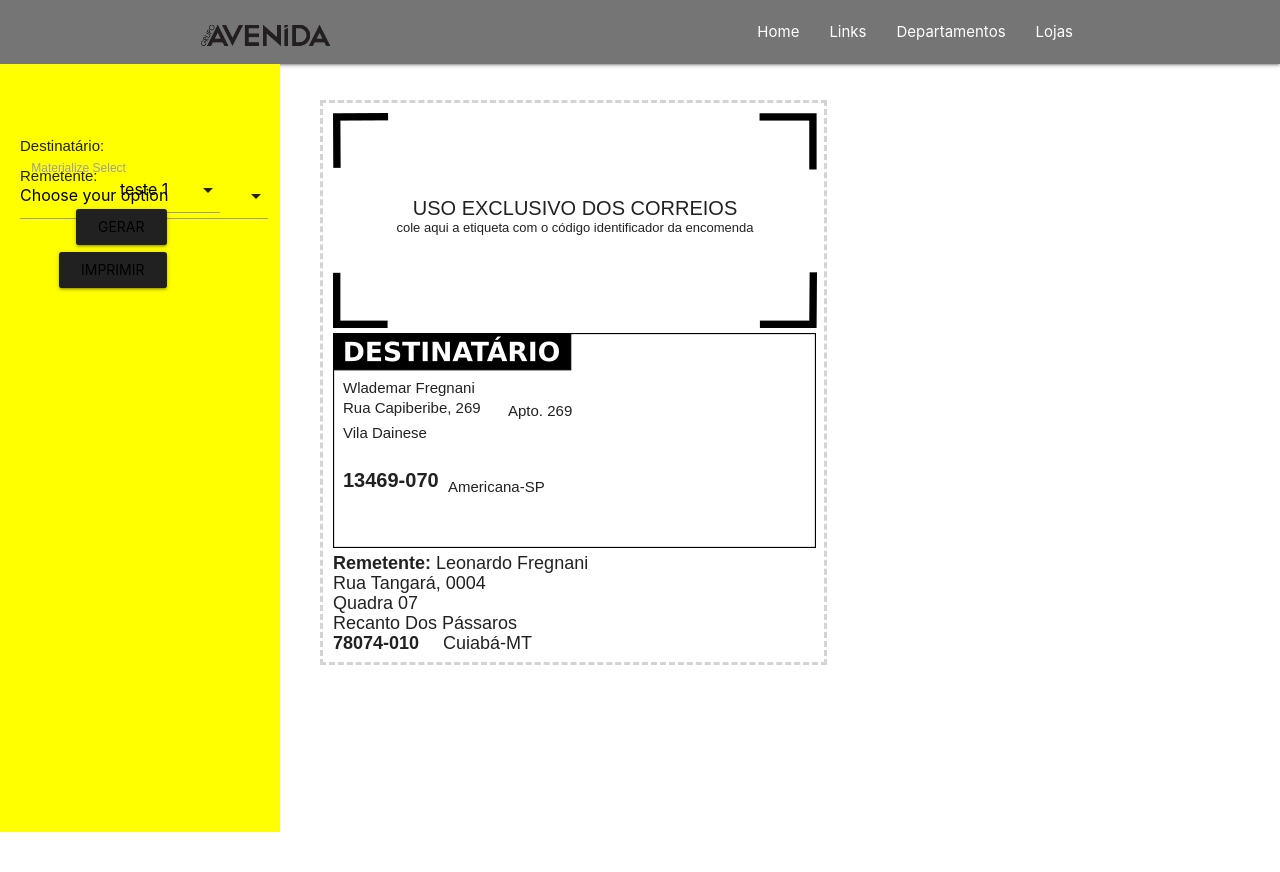
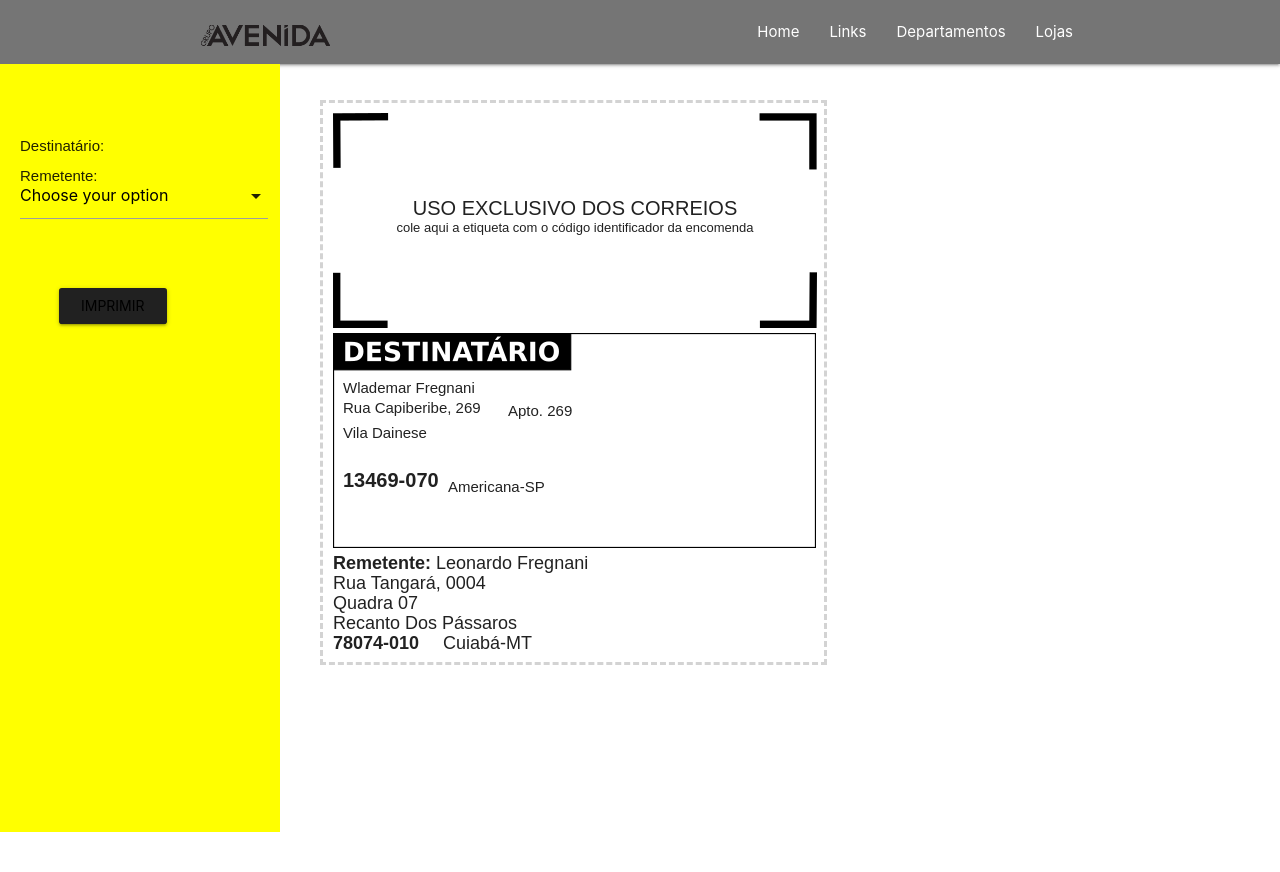
Before and after one commit to CleverssonHames/intranetgav, a Django app: template templates/intranet/etiqueta_correios.html in a window 1280 px wide. Shown: the top 872 px of the page. Run offline with Django 3.2, Linux system fonts and the light colour scheme; the template is opened without the code that fills it, so the values that code supplies are empty.

Commit message:
alterando 14

```diff
--- a/templates/intranet/etiqueta_correios.html
+++ b/templates/intranet/etiqueta_correios.html
@@ -19,7 +19,6 @@
                                 <option value="2">Option 2</option>
                                 <option value="3">Option 3</option>
                             </select>
-                        <label>Materialize Select</label>
                     </div>
                     <!-- <div class="box-destino">
                         <select>
@@ -29,10 +28,10 @@
             </div>
             <div Class="remetente">
                 <p>Remetente:</p>
-                <div class="box-remete impressao">
+                <!-- <div class="box-remete">
                     <select name="" id="">
                         <option value="1">teste 1</option>
-                    </select>
+                    </select> -->
                 </div>
             </div>
             <form>
```
